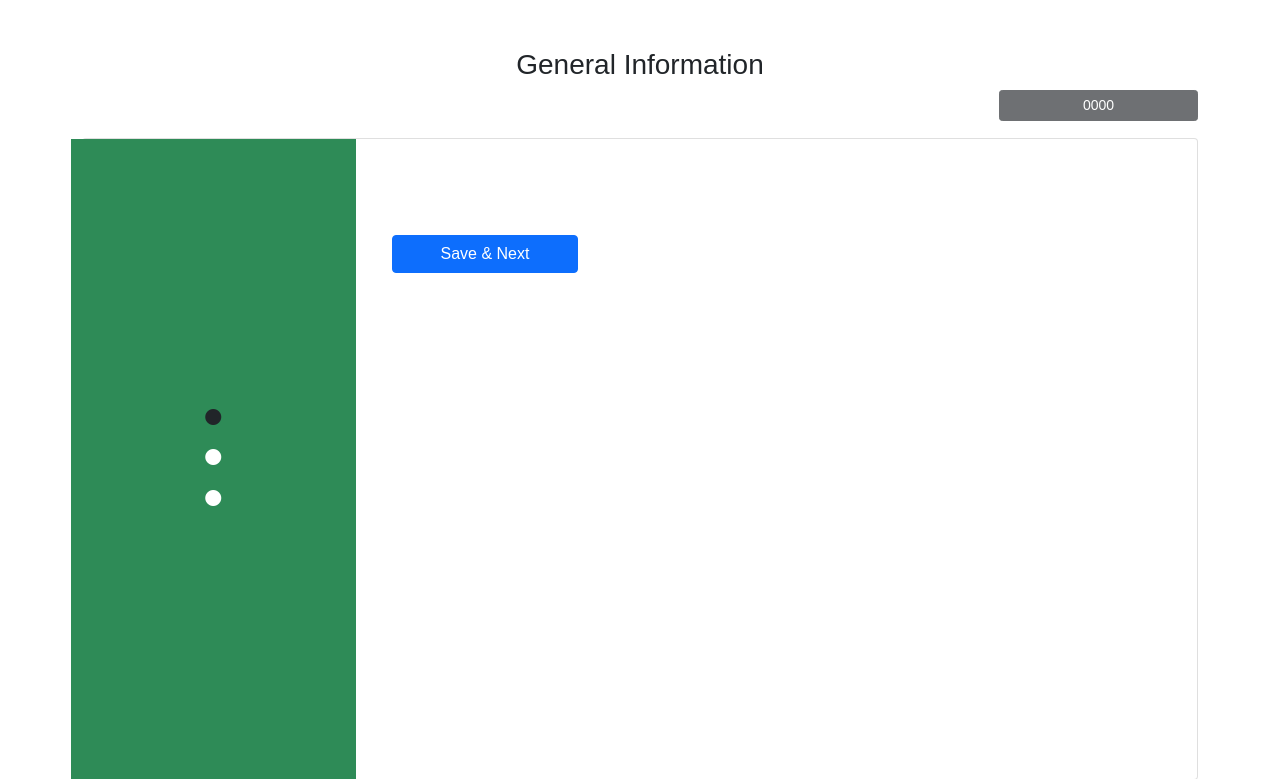
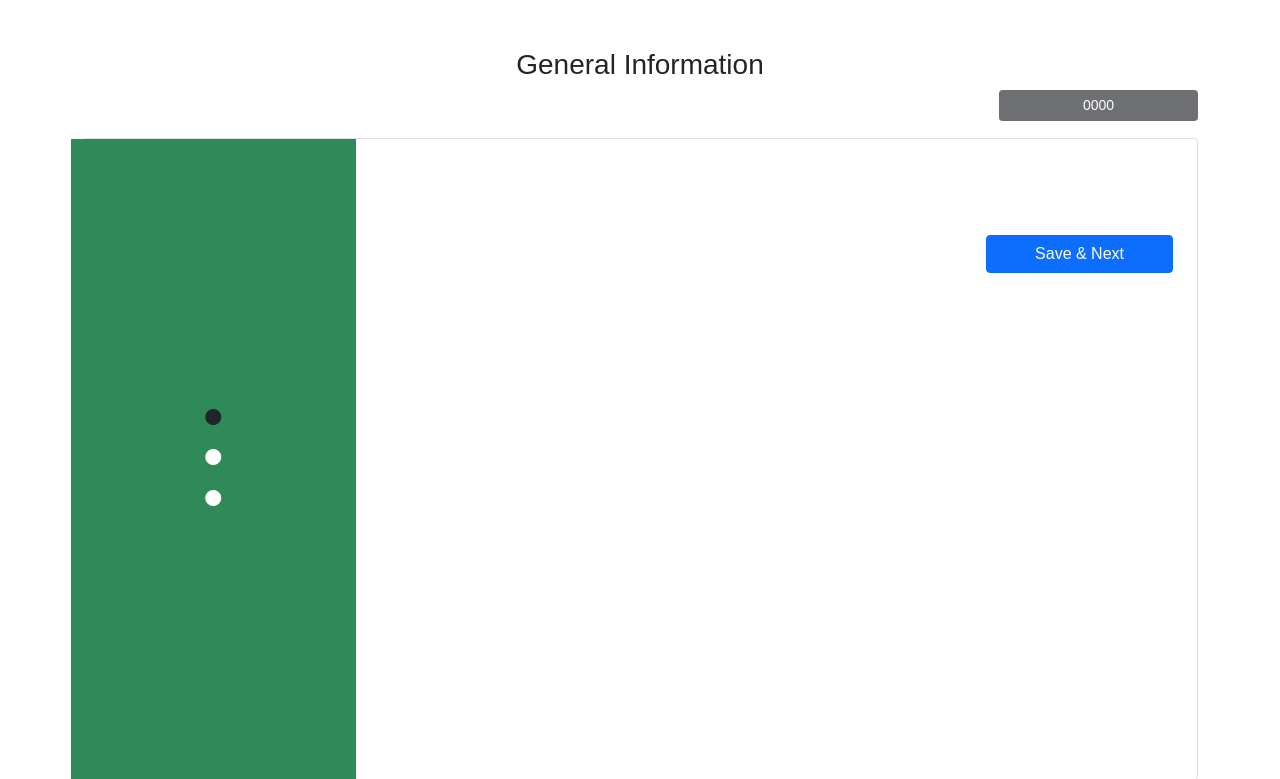
Before and after one commit to aminduishara/mediacorp, a CodeIgniter app: page /database/index.php/welcome/index in a window 1280 px wide. Shown: the top 779 px of the page. Run offline with CodeIgniter, Linux system fonts and the light colour scheme; data that the repository does not hold is empty; some libraries are stand-ins or nearby versions.

Commit message:
Button alignment change

```diff
--- a/application/views/Forms/generalInfo.php
+++ b/application/views/Forms/generalInfo.php
@@ -646,7 +646,7 @@
 
 
     <div class="row mt-4 mb-4">
-        <div class="form-group col-sm-12 text-right">
+        <div class="form-group col-sm-12 text-end">
             <input type="button" class="text-white btn btn-md btn-primary px-5 mt-5" value="Save & Next" id="butsave">
         </div>
     </div>
```
